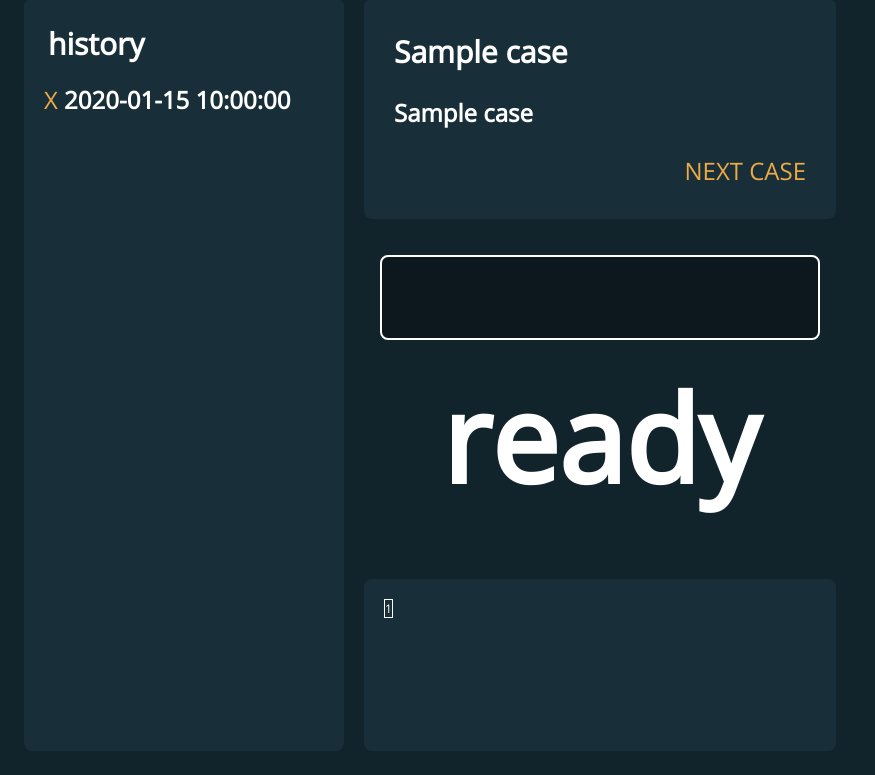
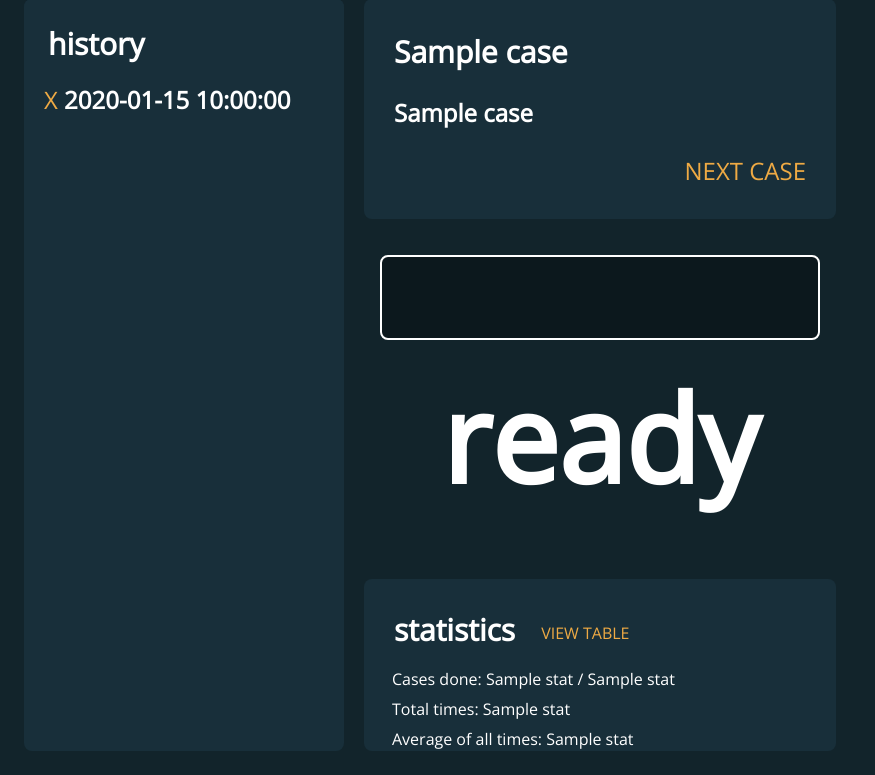
Before and after one commit to wbelote/CommDriller, a Flask app: template templates/main.html in a window 1280 px wide. Shown: the part 25-800 px from the top of the page, without its empty margins (0-875 px from the left). Run offline with Flask 2, Linux system fonts and the light colour scheme; the template is opened without the code that fills it: most values are stand-ins (such as "Sample title", 1, 10 or a date in 2020); parts of the project's set-up code (start-up, migrations or seed data) failed here and were passed over.

Commit message:
added stats box

```diff
--- a/app.py
+++ b/app.py
@@ -40,7 +40,7 @@ def corners_id(case_id):
     case = db.case_for_id(case_id)
     case_name = f"UFR-{case[1]}-{case[2]} ({case[3]}{case[4]})"
     return render_template("main.html",
-                           case=[case[0], case_name, case[5]], history=db.history(), grid=db.time_grid())
+                           case=[case[0], case_name, case[5]], history=db.history(), stats=db.stats())
 
 
 @app.route("/submit", methods=["POST", "GET"])
--- a/database.py
+++ b/database.py
@@ -203,7 +203,6 @@ def next_case(c, cat=1):
     done = c.fetchall()
     c.execute(cases_none, (cat,))
     undone = c.fetchall()
-    print(f"Cases not done: {len(undone)}")
     if undone:
         return random.choice(undone)
     else:
@@ -223,7 +222,7 @@ def submit(c, data):
 
 
 join_times = """
-SELECT Times.id
+SELECT TOP 50 Times.id
     ,   Times.time
     ,   Times.date
     ,   t1.faces AS faces1
@@ -255,6 +254,25 @@ def delete_time(c, tid):
     c.execute("DELETE FROM Times WHERE id = ?", (tid,))
 
 
+@query
+def stats(c, cat=1):
+    c.execute("SELECT count(id) FROM Cases WHERE type=?", (cat,))
+    total_cases = c.fetchall()[0][0]
+    c.execute("SELECT count(id) FROM Cases WHERE id IN (SELECT case_id FROM Times)"
+              " AND type=?", (cat,))
+    done_cases = c.fetchall()[0][0]
+    c.execute("SELECT count(time) FROM Times WHERE case_id IN"
+              " (SELECT id FROM Cases WHERE type=?)", (cat,))
+    time_count = c.fetchall()[0][0]
+    c.execute("SELECT avg(time) FROM Times WHERE case_id IN"
+              " (SELECT id FROM Cases WHERE type=?)", (cat,))
+    time_avg = c.fetchall()[0][0]
+    c.execute("SELECT avg(t) FROM (SELECT avg(time) AS t FROM Times GROUP BY case_id)")
+    avg_avg = c.fetchall()[0][0]
+
+    return total_cases, done_cases, time_count, round(time_avg, 3), round(avg_avg, 3)
+
+
 case_stats = """
 SELECT Cases.id, Cases.target1, Cases.target2, TbAvg.t, TbCount.n FROM Cases
 
@@ -268,7 +286,6 @@ ON id = TbCount.case_id
 
 WHERE Cases.type = ?
 """
-
 
 case_max = """
 SELECT min(TbAvg.t), max(TbAvg.t), max(TbCount.n) FROM Cases
--- a/static/main.css
+++ b/static/main.css
@@ -89,7 +89,7 @@ body {
 #time-input {
     grid-area: 2 / 2 / span 1 / span 1;
 }
-div#table {
+div#stats {
     grid-area: 3 / 2 / span 1 / span 1;
 }
 
@@ -166,3 +166,26 @@ td.left {
     height: 32px;
     font-size: 16px;
 }
+
+
+#stats {
+    padding: 20px;
+}
+
+#stats-bar{
+    display: flex;
+    flex-direction: row;
+    justify-content: flex-start;
+    align-items: stretch;
+    align-content: center;
+}
+
+a.stats {
+    font-size: 16px;
+    padding: 16px;
+}
+
+p.stats {
+    margin: 8px;
+    font-size: 16px;
+}
--- a/templates/grid.html
+++ b/templates/grid.html
@@ -17,7 +17,6 @@
 
     <div id="table" class="elev2">
         <table>
-
             {% for row in grid %}
             <tr>
                 {% for time in row %}
@@ -25,7 +24,6 @@
                 {% endfor %}
             </tr>
             {% endfor %}
-
         </table>
     </div>
 
--- a/templates/main.html
+++ b/templates/main.html
@@ -44,18 +44,15 @@
             <h1 id="time-display">loading</h1>
         </div>
 
-        <div id="table" class="elev2">
-            <table>
-
-                {% for row in grid %}
-                <tr>
-                    {% for time in row %}
-                    <td {{ time[1] }}>{{ time[0] }}</td>
-                    {% endfor %}
-                </tr>
-                {% endfor %}
-
-            </table>
+        <div id="stats" class="elev2">
+            <div id="stats-bar">
+                <h2 class="stats">statistics</h2>
+                <a class="stats" href="/table">VIEW TABLE</a>
+            </div>
+            <p class="stats" id="cases-done">Cases done: {{ stats[1] }} / {{ stats[0] }}</p>
+            <p class="stats" id="time-count">Total times: {{ stats[2] }}</p>
+            <p class="stats" id="time-avg">Average of all times: {{ stats[3] }}</p>
+            <p class="stats" id="avg-avg">Average of all cases: {{ stats[4] }}</p>
         </div>
 
     </div>
```
Also changed, not shown: comms.db.
